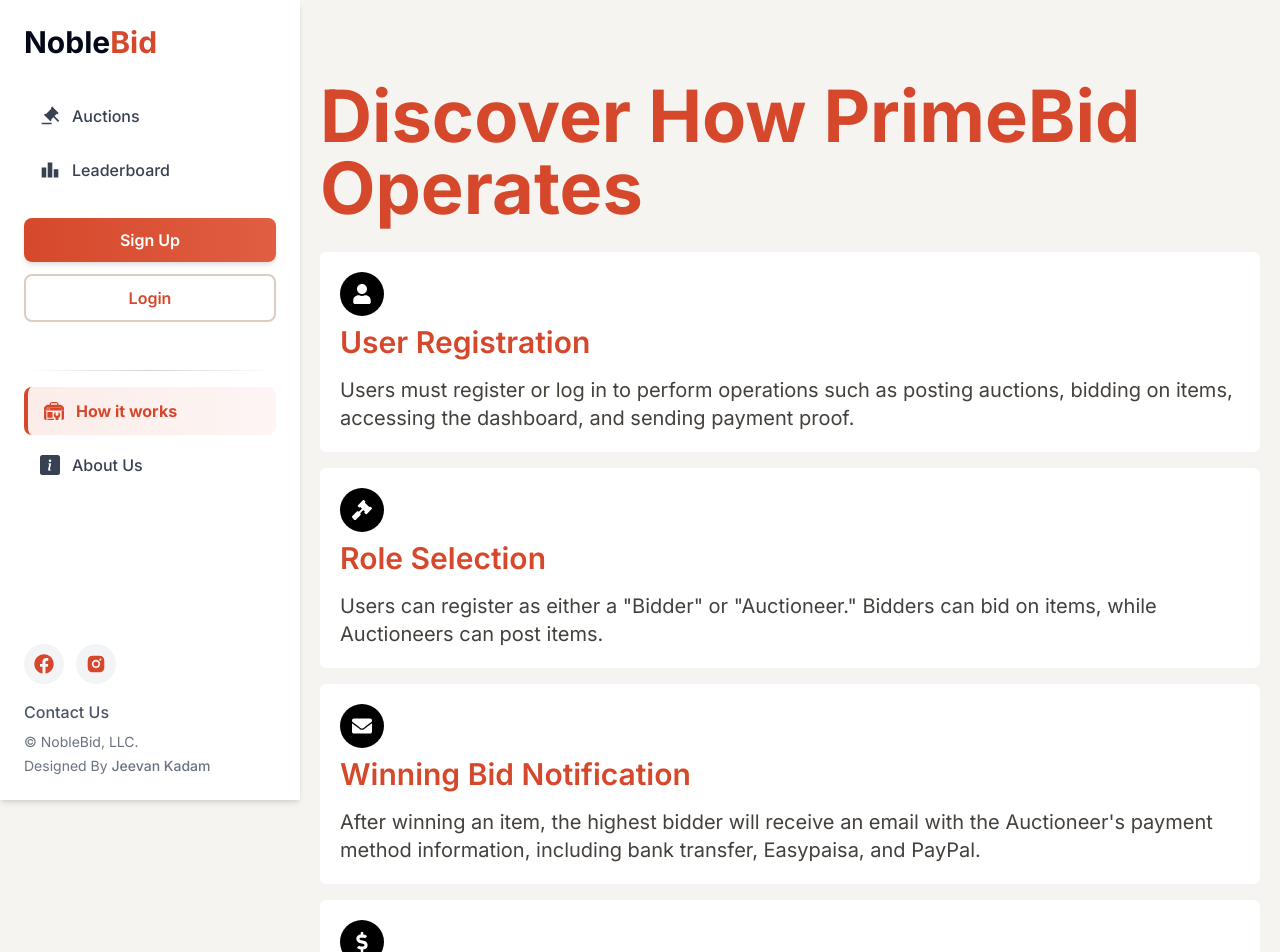
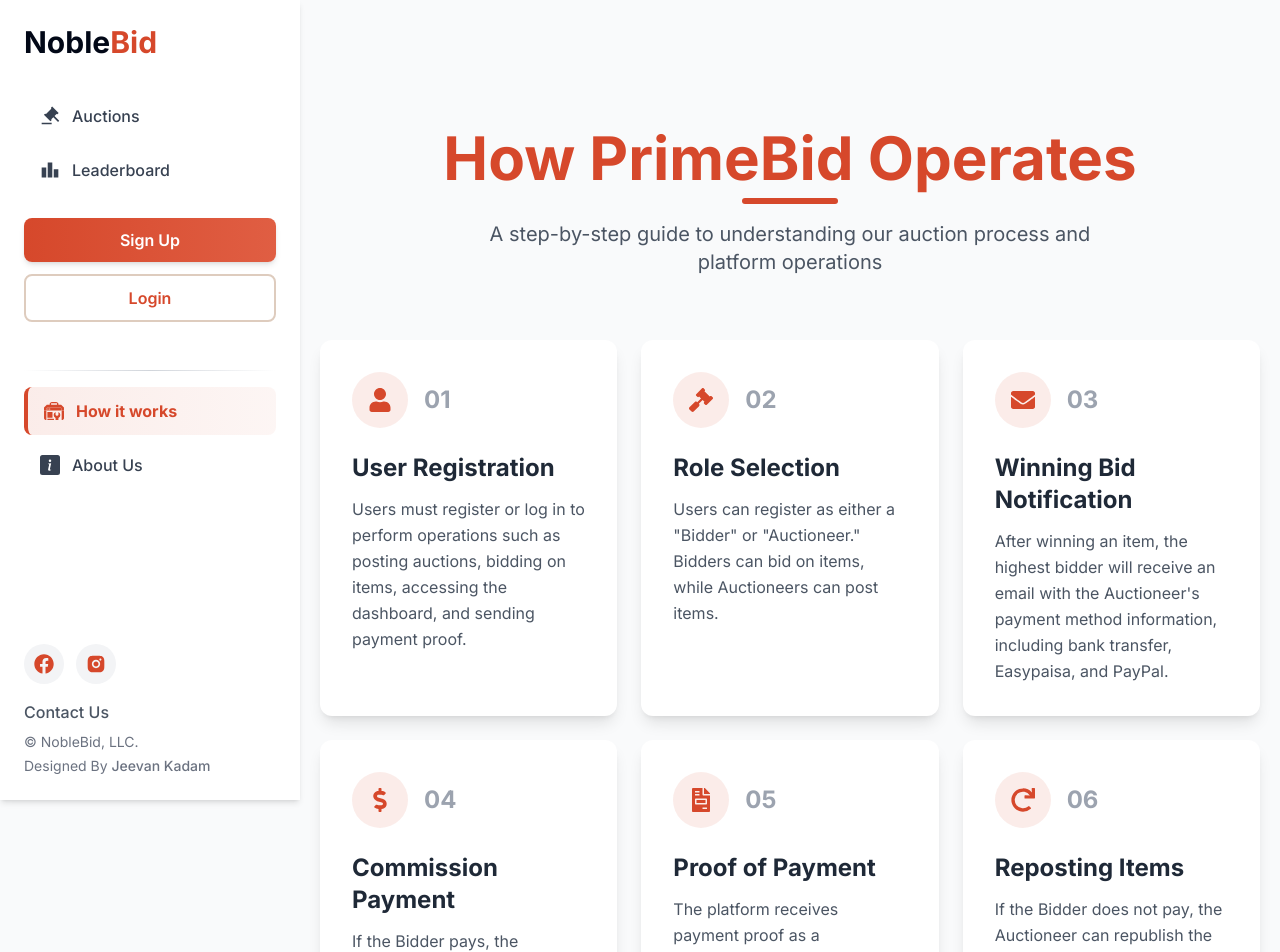
Before and after one commit to Jeevan-2275/noble_bids, a React (Vite) app in the folder Frontend/: page /how-it-works-info in a window 1280 px wide. Shown: the top 952 px of the page. Built offline with nearby package versions, Linux system fonts and the light colour scheme; no server answers.

Commit message:
🛠️ Enhanced How It Works page UI for better readability

```diff
--- a/Frontend/src/pages/HowItWorks.jsx
+++ b/Frontend/src/pages/HowItWorks.jsx
@@ -11,37 +11,37 @@
 const HowItWorks = () => {
   const steps = [
     {
-      icon: <FaUser />,
+      icon: <FaUser className="w-6 h-6" />,
       title: "User Registration",
       description:
         "Users must register or log in to perform operations such as posting auctions, bidding on items, accessing the dashboard, and sending payment proof.",
     },
     {
-      icon: <FaGavel />,
+      icon: <FaGavel className="w-6 h-6" />,
       title: "Role Selection",
       description:
         'Users can register as either a "Bidder" or "Auctioneer." Bidders can bid on items, while Auctioneers can post items.',
     },
     {
-      icon: <FaEnvelope />,
+      icon: <FaEnvelope className="w-6 h-6" />,
       title: "Winning Bid Notification",
       description:
         "After winning an item, the highest bidder will receive an email with the Auctioneer's payment method information, including bank transfer, Easypaisa, and PayPal.",
     },
     {
-      icon: <FaDollarSign />,
+      icon: <FaDollarSign className="w-6 h-6" />,
       title: "Commission Payment",
       description:
         "If the Bidder pays, the Auctioneer must pay 5% of that payment to the platform. Failure to pay results in being unable to post new items, and a legal notice will be sent.",
     },
     {
-      icon: <FaFileInvoice />,
+      icon: <FaFileInvoice className="w-6 h-6" />,
       title: "Proof of Payment",
       description:
         "The platform receives payment proof as a screenshot and the total amount sent. Once approved by the Administrator, the unpaid commission of the Auctioneer will be adjusted accordingly.",
     },
     {
-      icon: <FaRedo />,
+      icon: <FaRedo className="w-6 h-6" />,
       title: "Reposting Items",
       description:
         "If the Bidder does not pay, the Auctioneer can republish the item without any additional cost.",
@@ -49,37 +49,51 @@
   ];
 
   return (
-    <>
-      <section className="w-full ml-0 m-0 h-fit px-5 pt-20 lg:pl-[320px] flex flex-col min-h-screen py-4 justify-center">
-        <h1
-          className={`text-[#d6482b] text-2xl font-bold mb-2 min-[480px]:text-4xl md:text-6xl xl:text-7xl 2xl:text-8xl`}
-        >
-          Discover How PrimeBid Operates
+    <section className="w-full min-h-screen px-5 pt-20 lg:pl-[320px] bg-gray-50">
+      <div className="max-w-6xl mx-auto py-12">
+        <div className="text-center mb-16">
+          <h1 className="text-4xl md:text-6xl font-bold text-[#d6482b] mb-4 relative pb-4">
+            How PrimeBid Operates
+            <span className="absolute bottom-0 left-1/2 transform -translate-x-1/2 w-24 h-1.5 bg-[#d6482b] rounded-full"></span>
           </h1>
-        <div className="flex flex-col gap-4 my-5">
-          {steps.map((element, index) => {
-            return (
+          <p className="text-xl text-gray-600 max-w-2xl mx-auto">
+            A step-by-step guide to understanding our auction process and platform operations
+          </p>
+        </div>
+
+        <div className="grid md:grid-cols-2 lg:grid-cols-3 gap-6">
+          {steps.map((element, index) => (
             <div
               key={index}
-                className="bg-white rounded-md p-2 lg:p-5 flex flex-col gap-2 group hover:bg-black transition-all duration-300"
+              className="bg-white p-8 rounded-xl shadow-lg hover:shadow-xl transition-all duration-300 group relative overflow-hidden"
             >
-                <div className="bg-black text-white p-3 text-xl rounded-full w-fit group-hover:bg-[#d6482b] transition-all duration-300">
-                  {element.icon}
+              <div className="absolute top-0 left-0 w-full h-1 bg-[#d6482b] opacity-0 group-hover:opacity-100 transition-opacity"></div>
+
+              <div className="flex items-center gap-4 mb-6">
+                <div className="bg-[#d6482b]/10 p-4 rounded-full">
+                  <span className="text-[#d6482b]">{element.icon}</span>
                 </div>
-                <h3
-                  className={`text-[#D6482B] text-xl font-semibold mb-2 min-[480px]:text-xl md:text-2xl lg:text-3xl`}
-                >
+                <span className="text-2xl font-bold text-gray-400">0{index + 1}</span>
+              </div>
+
+              <h3 className="text-2xl font-bold text-gray-800 mb-3">
                 {element.title}
               </h3>
-                <p className="text-xl text-stone-700 group-hover:text-[#fff] transition-all duration-300">
+              <p className="text-gray-600 leading-relaxed">
                 {element.description}
               </p>
             </div>
-            );
-          })}
+          ))}
+        </div>
+
+        <div className="mt-16 text-center">
+          <button className="bg-[#d6482b] text-white px-8 py-4 rounded-full text-lg font-semibold hover:bg-[#b53a22] transition-colors shadow-lg hover:shadow-xl flex items-center gap-2 mx-auto">
+            <FaUser className="w-5 h-5" />
+            Get Started Now
+          </button>
+        </div>
       </div>
     </section>
-    </>
   );
 };
 
```
Lines whose indentation alone changed are shown as unchanged.
